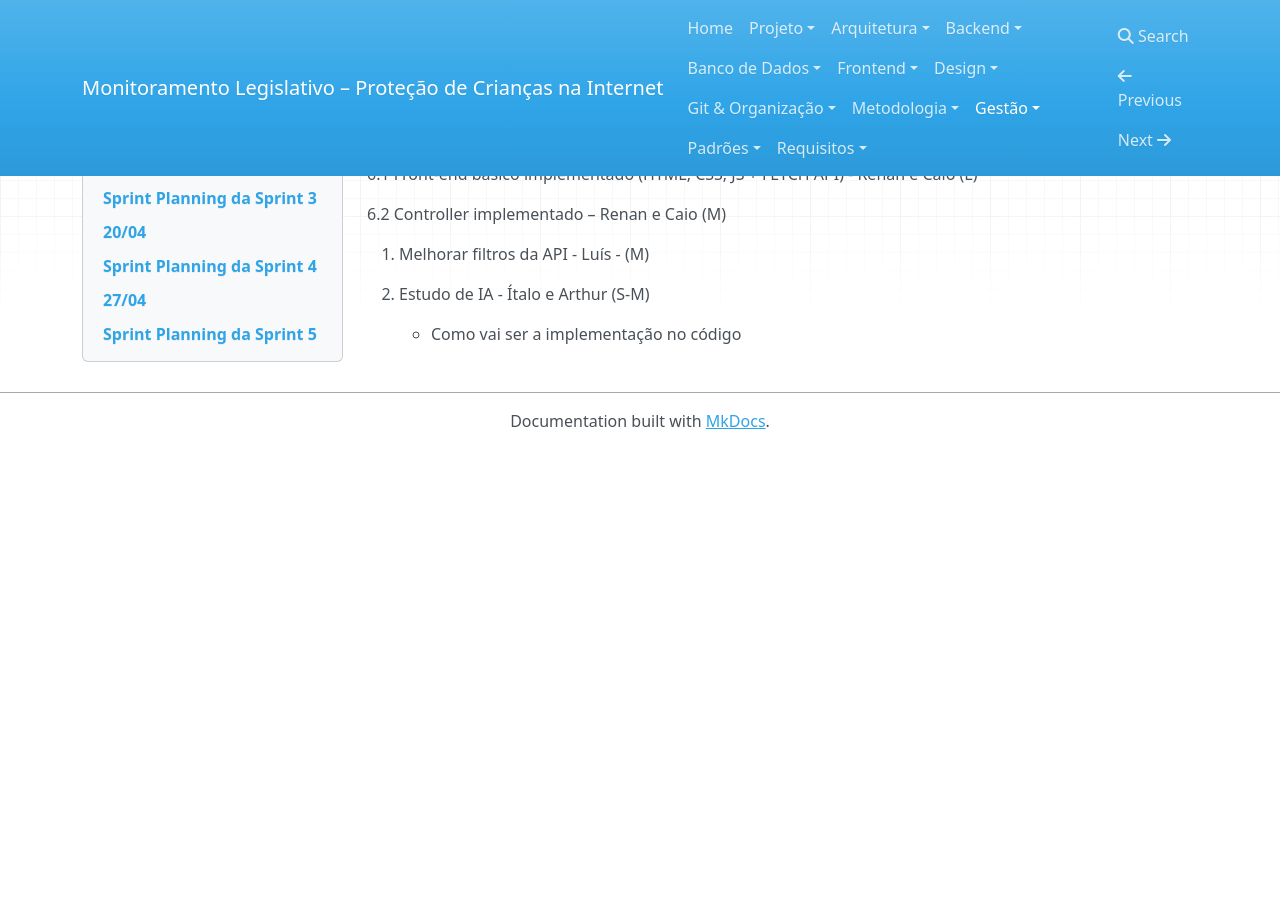
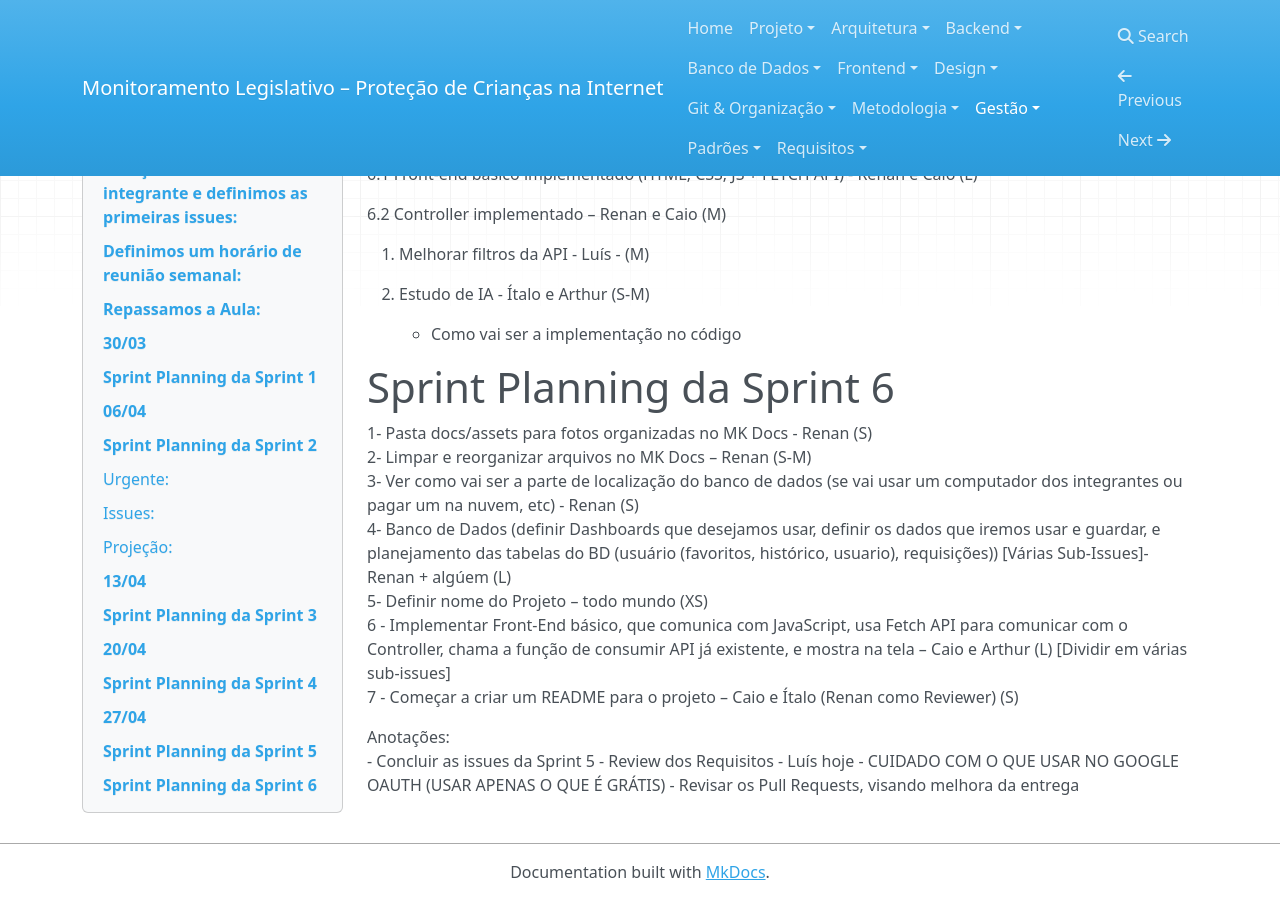
Before and after one commit to unb-mds/2026-1-Squad08, an MkDocs documentation site: the page built from docs/reunioes/sprint_plannings.md, in a window 1280 px wide and 900 px high, scrolled down 3180 px. Built offline with MkDocs 1.6.1, drawn with Linux system fonts in a browser that asks for light colours; nearby versions of some CDN libraries; before the commit the page ends 3629 px from its top, so only the background shows below that.

Commit message:
docs: atualização dos arquivos de review, retrospectiva e planning do projeto

```diff
--- a/docs/reunioes/sprint_plannings.md
+++ b/docs/reunioes/sprint_plannings.md
@@ -113,3 +113,18 @@ Issues propostas:
 
 8. Estudo de IA - Ítalo e Arthur (S-M)
 	- Como vai ser a implementação no código
+
+# Sprint Planning da Sprint 6
+1- Pasta docs/assets para fotos organizadas no MK Docs - Renan (S)
+2- Limpar e reorganizar arquivos no MK Docs – Renan (S-M)
+3- Ver como vai ser a parte de localização do banco de dados (se vai usar um computador dos integrantes ou pagar um na nuvem, etc) - Renan (S)
+4- Banco de Dados (definir Dashboards que desejamos usar, definir os dados que iremos usar e guardar, e planejamento das tabelas do BD (usuário (favoritos, histórico, usuario), requisições)) [Várias Sub-Issues]- Renan + algúem (L)
+5- Definir nome do Projeto – todo mundo (XS)
+6 - Implementar Front-End básico, que comunica com JavaScript, usa Fetch API para comunicar com o Controller, chama a função de consumir API já existente, e mostra na tela – Caio e Arthur (L) [Dividir em várias sub-issues]
+7 - Começar a criar um README para o projeto – Caio e Ítalo (Renan como Reviewer) (S)
+
+Anotações:
+- Concluir as issues da Sprint 5
+- Review dos Requisitos - Luís hoje
+- CUIDADO COM O QUE USAR NO GOOGLE OAUTH (USAR APENAS O QUE É GRÁTIS)
+- Revisar os Pull Requests, visando melhora da entrega
```
Also changed, not shown: docs/reunioes/reviews_retrospectives.md (+16 -0 lines).
